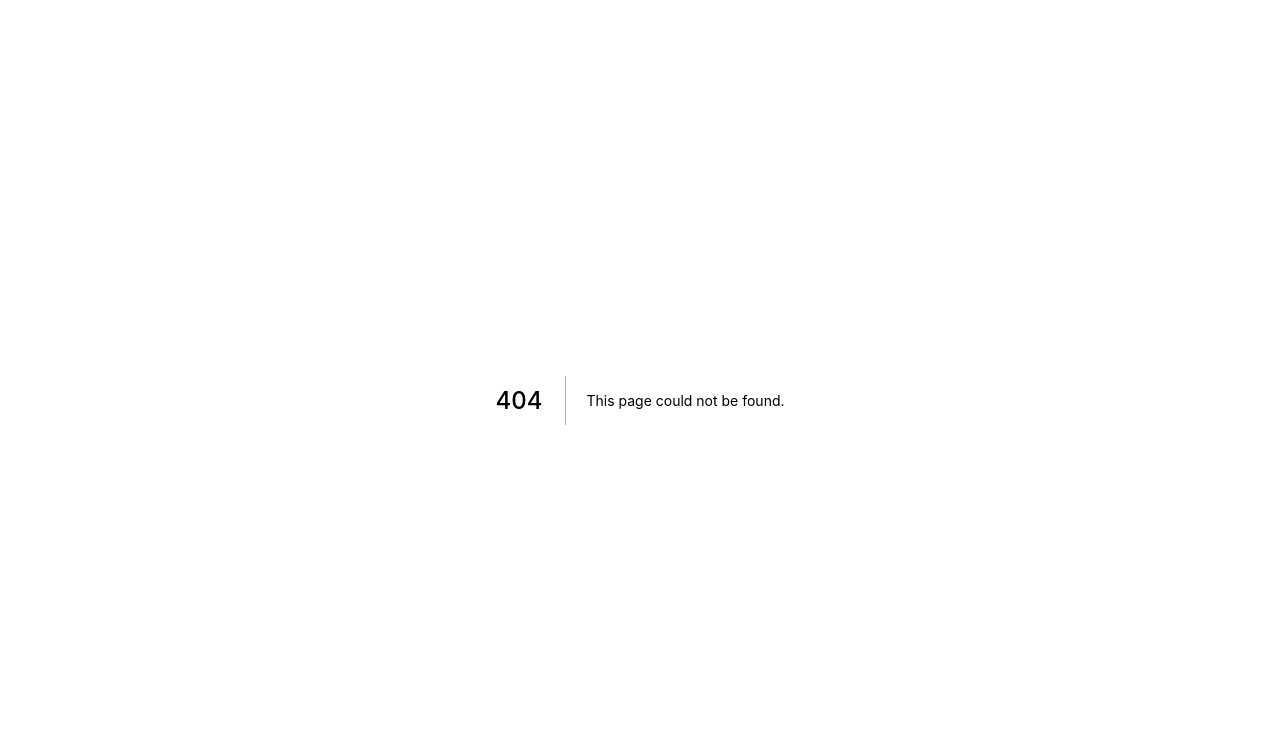
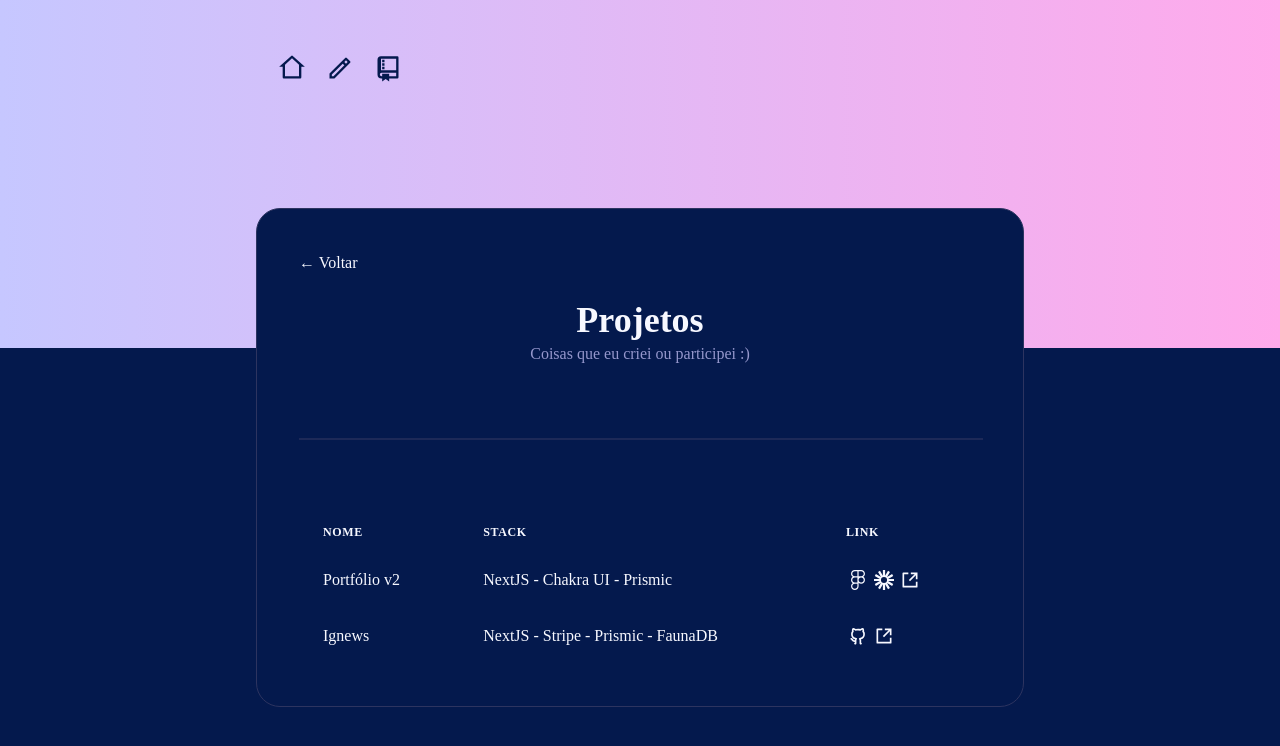
Before and after one commit to daniilomello/daniilodev-v2, a Next.js app: page /projects in a window 1280 px wide. Before the commit this address had no page. Shown: the top 746 px of the page. Built offline with nearby package versions, Linux system fonts and the light colour scheme; a web font is replaced by a local one.

Commit message:
feat: creating projects page and components

```diff
--- /dev/null
+++ b/src/components/projects-page-Item.component.tsx
@@ -0,0 +1,69 @@
+import { HStack, Tr, Td } from '@chakra-ui/react';
+import { ProjectIconLink } from './project-icon-link.component';
+
+interface ProjectItemProps {
+  name: string;
+  tags: string;
+  live?: string;
+  github?: string;
+  figma?: string;
+  loom?: string;
+  asGithub?: boolean;
+  asFigma?: boolean;
+  asLive?: boolean;
+  asLoom?: boolean;
+}
+
+export function ProjectsPageItem({
+  name,
+  tags,
+  live,
+  github,
+  loom,
+  figma,
+  asLive = false,
+  asGithub = false,
+  asLoom = false,
+  asFigma = false,
+}: ProjectItemProps) {
+  return (
+    <>
+      <Tr>
+        <Td>{name}</Td>
+        <Td>{tags}</Td>
+        <Td>
+          <HStack spacing="2px">
+            {asGithub ? (
+              <ProjectIconLink
+                iconLink={github}
+                labelName="Repositório"
+                asGithub={asGithub}
+              />
+            ) : null}
+            {asFigma ? (
+              <ProjectIconLink
+                iconLink={figma}
+                labelName="Layout"
+                asFigma={asFigma}
+              />
+            ) : null}
+            {asLoom ? (
+              <ProjectIconLink
+                iconLink={loom}
+                labelName="Apresentação"
+                asLoom={asLoom}
+              />
+            ) : null}
+            {asLive ? (
+              <ProjectIconLink
+                iconLink={live}
+                labelName="Acessar"
+                asLive={asLive}
+              />
+            ) : null}
+          </HStack>
+        </Td>
+      </Tr>
+    </>
+  );
+}
--- /dev/null
+++ b/src/components/projects-page-list.component.tsx
@@ -0,0 +1,47 @@
+import {
+  Table,
+  Thead,
+  Tbody,
+  Th,
+  Tr,
+  Td,
+  TableContainer,
+} from '@chakra-ui/react';
+import { ProjectsPageItem } from './projects-page-Item.component';
+
+export default function ProjectsPageList() {
+  return (
+    <TableContainer>
+      <Table variant="unstyled">
+        <Thead>
+          <Tr>
+            <Th>Nome</Th>
+            <Th>Stack</Th>
+            <Th>Link</Th>
+          </Tr>
+        </Thead>
+        <Tbody>
+          <ProjectsPageItem
+            name="Portfólio v2"
+            tags="NextJS - Chakra UI - Prismic"
+            live="/"
+            asLive={true}
+            figma="/"
+            asFigma={true}
+            loom="/"
+            asLoom={true}
+          />
+
+          <ProjectsPageItem
+            name="Ignews"
+            tags="NextJS - Stripe - Prismic - FaunaDB"
+            live="/"
+            asLive={true}
+            github="/"
+            asGithub={true}
+          />
+        </Tbody>
+      </Table>
+    </TableContainer>
+  );
+}
--- /dev/null
+++ b/src/components/projects-page-title.component.tsx
@@ -0,0 +1,17 @@
+import { Box, Flex, Heading, Text } from '@chakra-ui/react';
+import Link from 'next/link';
+
+export default function ProjectsPageTitle() {
+  return (
+    <Box>
+      <Link href="/">
+        <a>← Voltar</a>
+      </Link>
+
+      <Flex direction="column" align="center" mt="24px">
+        <Heading>Projetos</Heading>
+        <Text color="blue.400">Coisas que eu criei ou participei :)</Text>
+      </Flex>
+    </Box>
+  );
+}
--- /dev/null
+++ b/src/pages/projects.tsx
@@ -0,0 +1,21 @@
+import type { NextPage } from 'next';
+import { Header } from '../components/header.component';
+import { MainSection } from '../components/main-section.component';
+import { SeparatorItem } from '../components/seperator.component';
+import ProjectsPageTitle from '../components/projects-page-title.component';
+import ProjectsPageList from '../components/projects-page-list.component';
+
+const Projects: NextPage = () => {
+  return (
+    <>
+      <Header />
+      <MainSection>
+        <ProjectsPageTitle />
+        <SeparatorItem />
+        <ProjectsPageList />
+      </MainSection>
+    </>
+  );
+};
+
+export default Projects;
```
